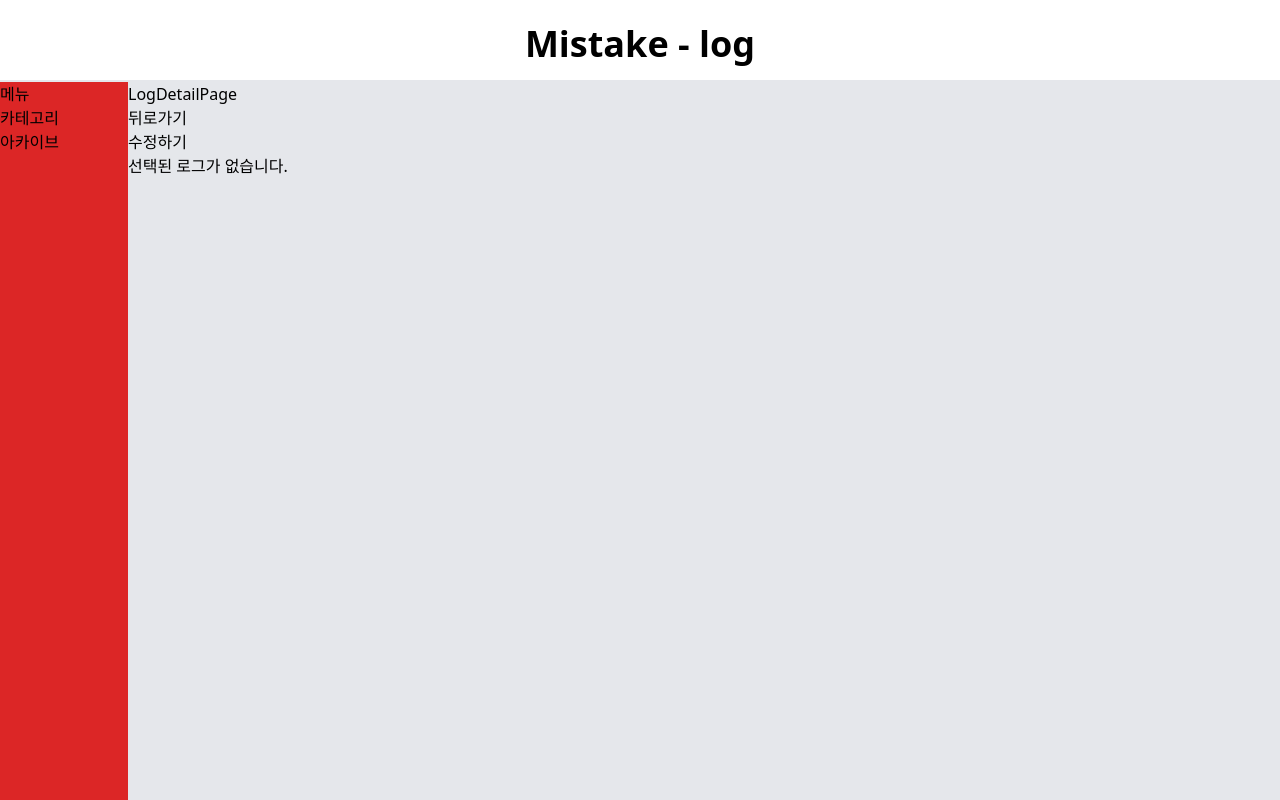
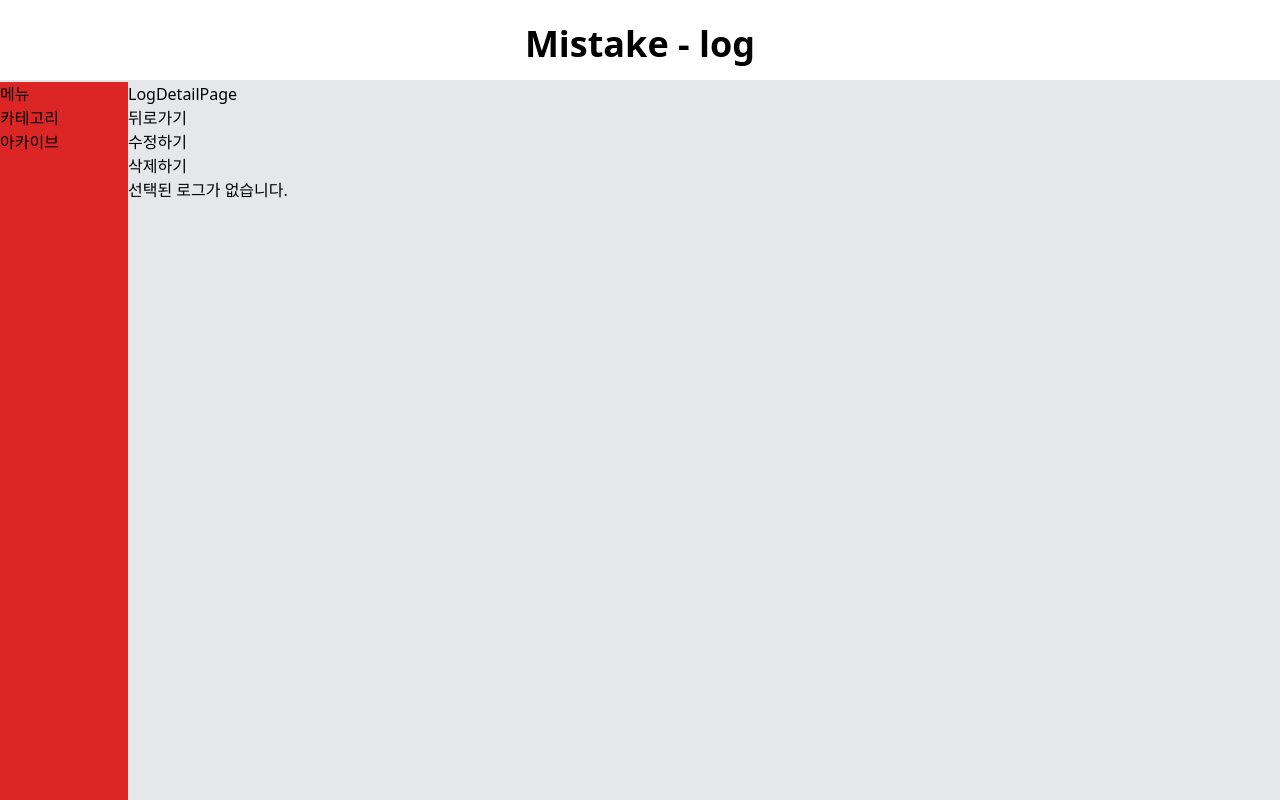
Before and after one commit to Daeun-100/mistake-log, a React (Vite) app: page /detail in a window 1280 px wide. Built offline with nearby package versions, Linux system fonts and the light colour scheme.

Commit message:
feat(LogDetailPage) : 삭제 기능 구현

```diff
--- a/src/pages/LogDetailPage.tsx
+++ b/src/pages/LogDetailPage.tsx
@@ -2,13 +2,14 @@ import LogDetail from '../components/LogDetail';
 import { useNavigate } from 'react-router-dom';
 import { useState, useEffect } from 'react';
 import MistakeForm from '../components/mistakeForm/MistakeForm';
-import { selectedIdAtom } from '../atom';
+import { selectedIdAtom, logListAtom } from '../atom';
 import { useAtom } from 'jotai';
 
 const LogDetailPage: React.FC = () => {
   const navigate = useNavigate();
   const [isEdditing, setIsEdditing] = useState(false);
   const [selectedId, setSelectedId] = useAtom(selectedIdAtom);
+  const [logList, setLogList] = useAtom(logListAtom);
 
   const handleClickBack = () => {
     if (isEdditing) {
@@ -28,11 +29,17 @@ const LogDetailPage: React.FC = () => {
     setIsEdditing(false);
   };
 
+  const handleClickDelete = () => {
+    setLogList(logList.filter((log) => log.id !== selectedId));
+    navigate('/');
+  };
+
   return (
     <div>
       <div>LogDetailPage</div>
       <div onClick={handleClickBack}>뒤로가기</div>
       <div onClick={handleClickEdit}>수정하기</div>
+      <div onClick={handleClickDelete}>삭제하기</div>
       {isEdditing ? (
         <MistakeForm onClickSubmit={handleClickSubmit} />
       ) : (
```
